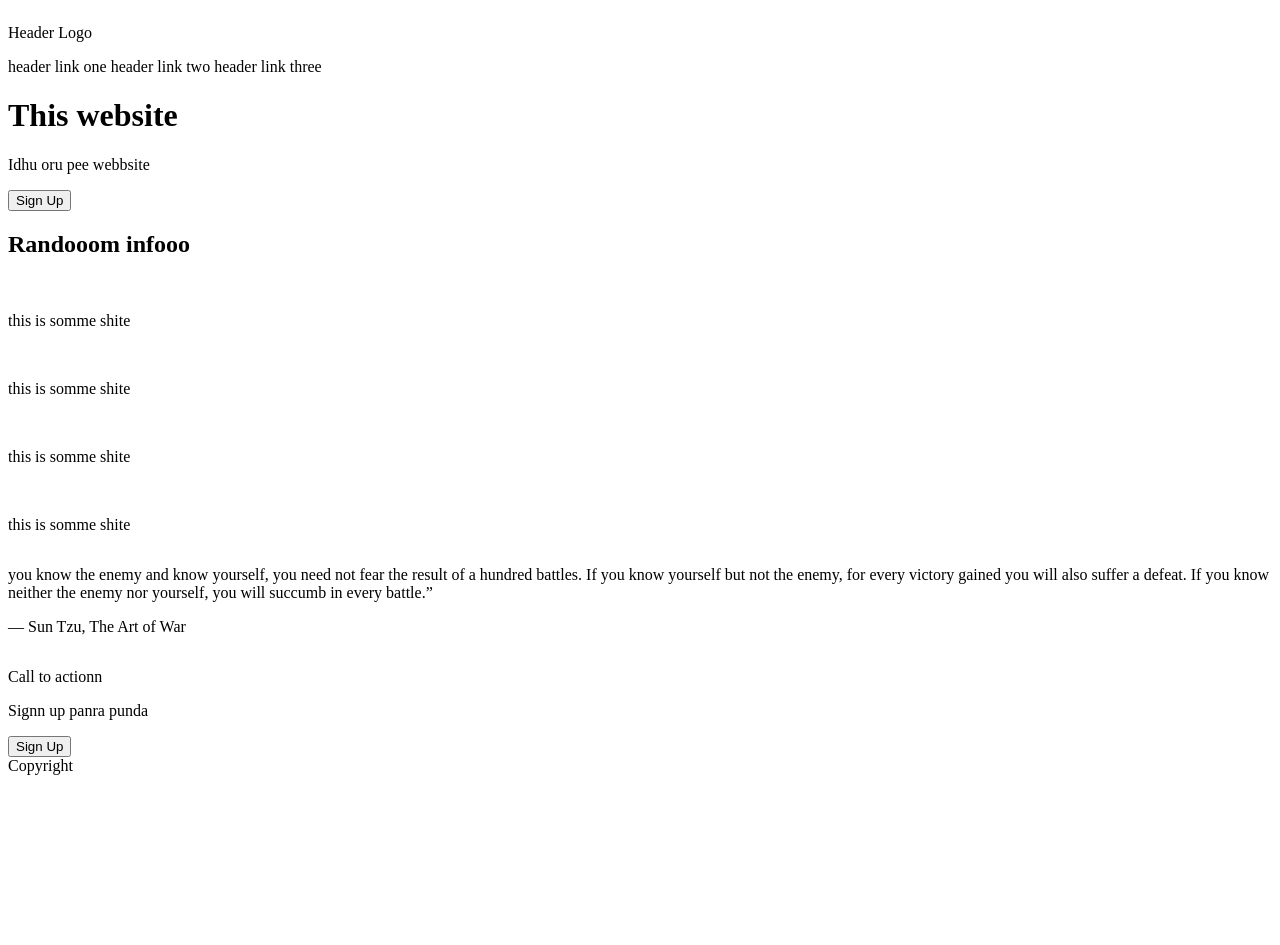
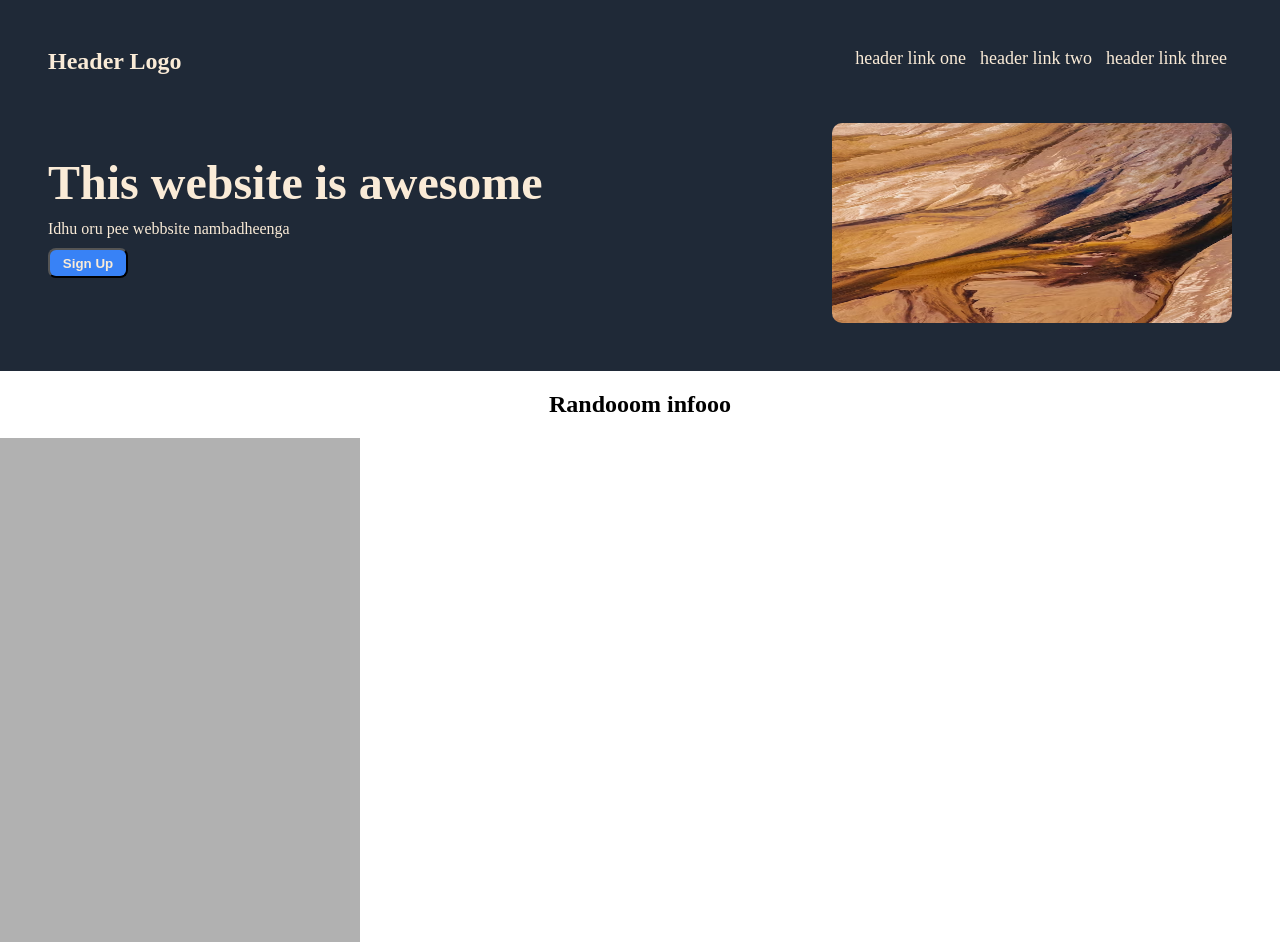
Before and after one commit to nithxvi/landing_page, a plain HTML site: page index.html in a window 1280 px wide. Shown: the top 945 px of the page. Before the commit the page ends 800 px from the top, so only its background shows below. Drawn offline with Linux system fonts and the light colour scheme.

Commit message:
Done with header(top)

```diff
--- a/index.html
+++ b/index.html
@@ -8,31 +8,33 @@
 </head>
 <body>
     <div class="tot">
+    <div class="top">
     <div class="header">
         <div class="left">
-            <p>Header Logo</p>
+            Header Logo
         </div>
-        <div class="left">
-            <a>header link one</a>
-            <a>header link two</a>
-            <a>header link three</a>
+        <div>
+            <a href="www.google.com">header link one</a>
+            <a href="www.google.com">header link two</a>
+            <a href="www.google.com">header link three</a>
         </div>
     </div>
     <div class="first">
-        <h1>This website</h1>
-        <p>Idhu oru pee webbsite</p>
-        <button>Sign Up</button>
-        <img src>
-    </div>
-    <div>
+        <div class="col">
+        <h1>This website is awesome</h1>
+        Idhu oru pee webbsite nambadheenga
+        <button>Sign Up</button></div>
+        <img id="rig" src="iamges/2.jpg">
+    </div></div>
+    <div class="second">
         <h2>Randooom infooo</h2>
-        <img src="" alt="">
+        <img src="iamges/grey.jpg" alt="">
         <p>this is somme shite</p>
-        <img src="" alt="">
+        <img src="iamges/grey.jpg" alt="">
         <p>this is somme shite</p>
-        <img src="" alt="">
+        <img src="iamges/grey.jpg" alt="">
         <p>this is somme shite</p>
-        <img src="" alt="">
+        <img src="iamges/grey.jpg" alt="">
         <p>this is somme shite</p>
     </div>
     <div class="sec">
@@ -49,7 +51,7 @@
         Sign Up
     </button>
     </div>
-    <div class="foter">
+    <div class="footer">
         Copyright
     </div>
 
--- a/styles.css
+++ b/styles.css
@@ -2,8 +2,85 @@
     display: flex;
     flex-direction: column;
     justify-content: center;
+    margin: 0%;
 }
 
 .header{
+    display: flex;
+    justify-content: space-between;
+    color: antiquewhite;
+    margin: 48px;
+}
+
+a{
+    text-decoration: none;
+    color: antiquewhite;
+    font-size: 18px;
+    padding: 5px;
+}
+
+h2{
+    text-align: center;
+}
+
+h1{
+    font-size: 48px;
+    font-weight: bolder;
+    margin-bottom: 10px;
+
 
 }
+.top{
+    background-color: #1F2937;
+}
+
+.footer{
+    background-color: #1F2937;
+    text-align: center;
+    color: antiquewhite;
+}
+
+body{
+    margin: 0%;
+}
+
+.left{
+    font-size: 24px;
+    font-weight: 800;
+
+
+}
+
+.first{
+    display: flex;
+    margin: 48px;
+    justify-content: space-between;
+}
+
+.col{
+    display: flex;
+    flex-direction: column;
+    color: antiquewhite;
+}
+
+#rig{
+    height: 200px;
+    width: 400px;
+    border-radius: 10px;
+}
+
+button{
+    background-color: #3882F6;
+    color: antiquewhite;
+    border-radius: 8px;
+    height: 30px;
+    width: 80px;
+    margin-top: 10px;
+    font-weight: 700;
+    text-decoration: none;
+
+}
+
+.second{
+
+}
```
Also changed, not shown: iamges/1.jpg (added), iamges/2.jpg (added), iamges/grey.jpg (added).
